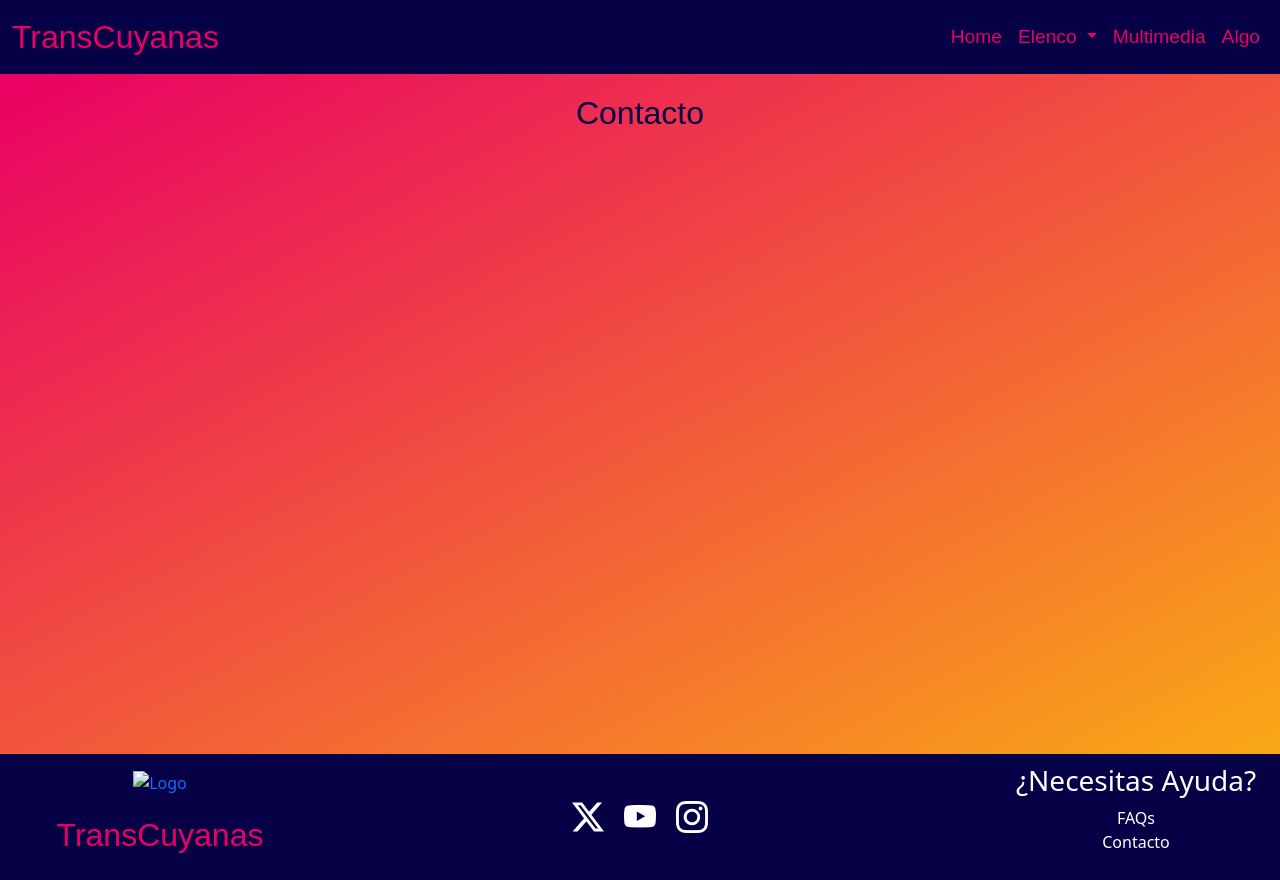
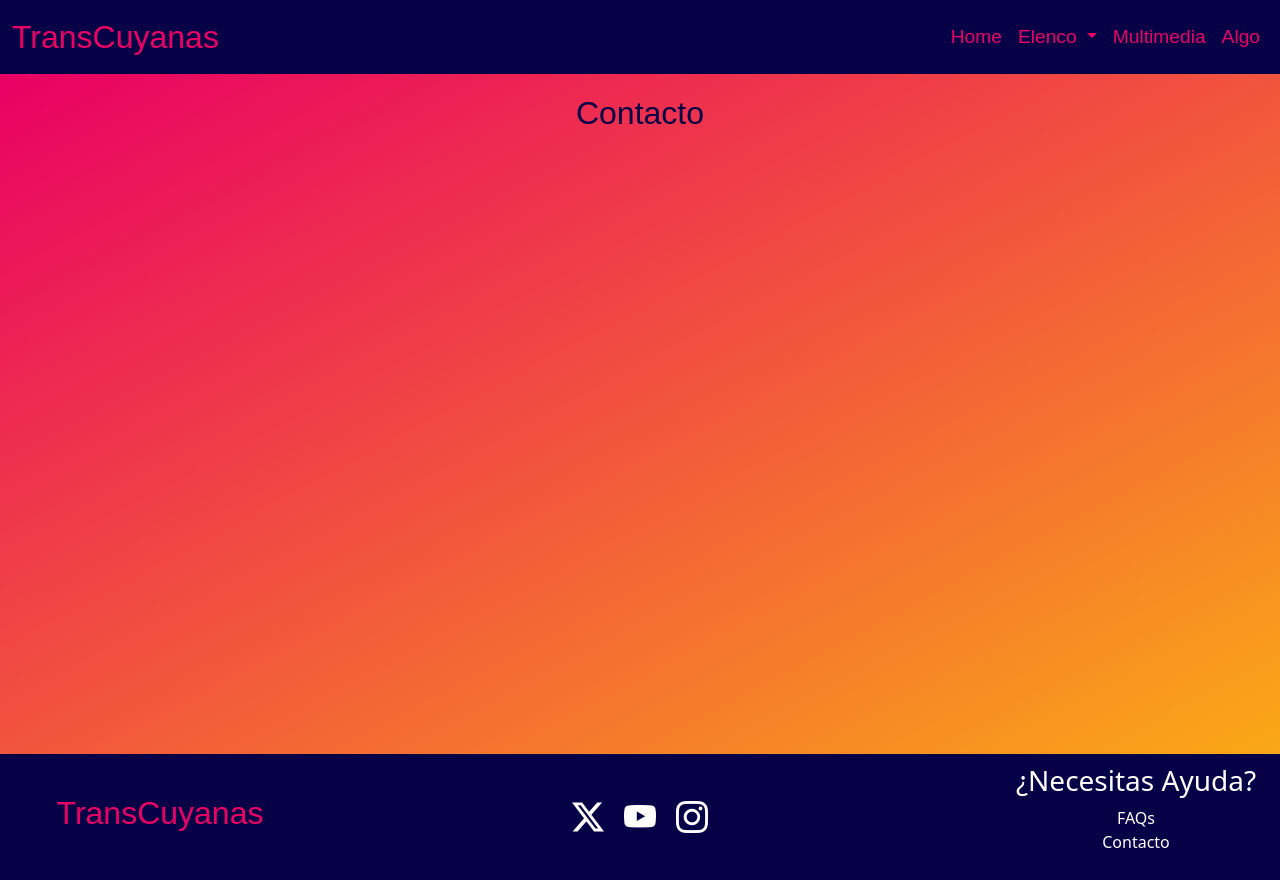
Before and after one commit to Emagomezj/transcuyanas, a website: page html/contacto.html in a window 1280 px wide. Drawn offline with nearby package versions, Linux system fonts and the light colour scheme; a web font is replaced by a local one.

Commit message:
Comentando logo footer hasta tener logo

```diff
--- a/html/contacto.html
+++ b/html/contacto.html
@@ -60,11 +60,11 @@
     <footer>
       <div class="footerBlock col-3">
         <a href="../index.html">
-          <img
+          <!-- <img
             src="./img/android-chrome-bk-512x512.png"
             alt="Logo"
             height="45px"
-          />
+          /> -->
           <h4>TransCuyanas</h4>
         </a>
       </div>
```
Also changed, not shown: html/elenco.html (+2 -2 lines), html/faqs.html (+2 -2 lines), html/multimedia.html (+2 -2 lines), index.html (+2 -2 lines).
